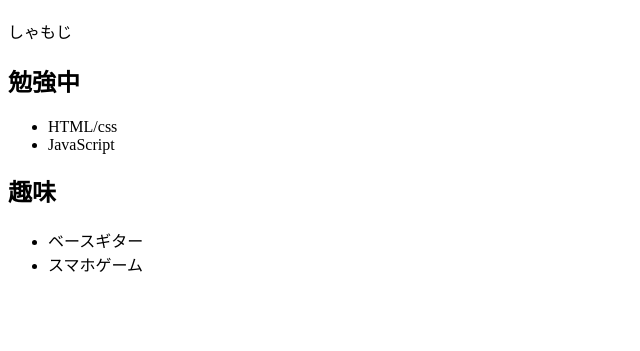
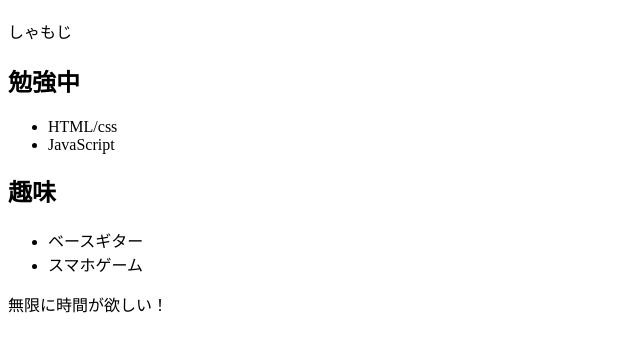
Before and after one commit to tofu6406/hp, a plain HTML site: page index.html in a window 1280 px wide. Shown: the part 223-574 px from the top of the page, without its empty margins (0-640 px from the left). Drawn offline with Linux system fonts and the light colour scheme.

Commit message:
新しく文章を追加したよ

```diff
--- a/index.html
+++ b/index.html
@@ -19,5 +19,6 @@
             <li>ベースギター</li>
             <li>スマホゲーム</li>
         </ul>
+        <p>無限に時間が欲しい！</p>
     </body>
 </html>
```
